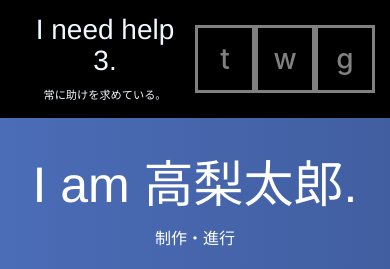
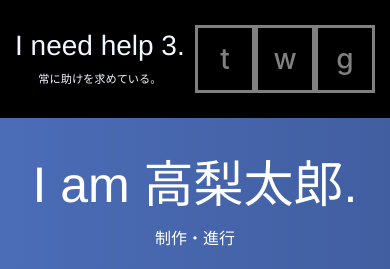
Before and after one commit to nobishino/i-need-help-3rd, a React app: page / in a window 390 px wide. Shown: the top 269 px of the page. Built offline with nearby package versions, Linux system fonts and the light colour scheme.

Commit message:
fix css for phne

```diff
--- a/src/updatebs4.css
+++ b/src/updatebs4.css
@@ -103,6 +103,9 @@ h1,h2,h3,h4{
         margin: 10px 0;
         width:60px;
     }
+    .title.col-6{
+        padding: 0px;
+    }
     .share.col-6{
         padding-right: 0;
         padding-left: 0;
```
